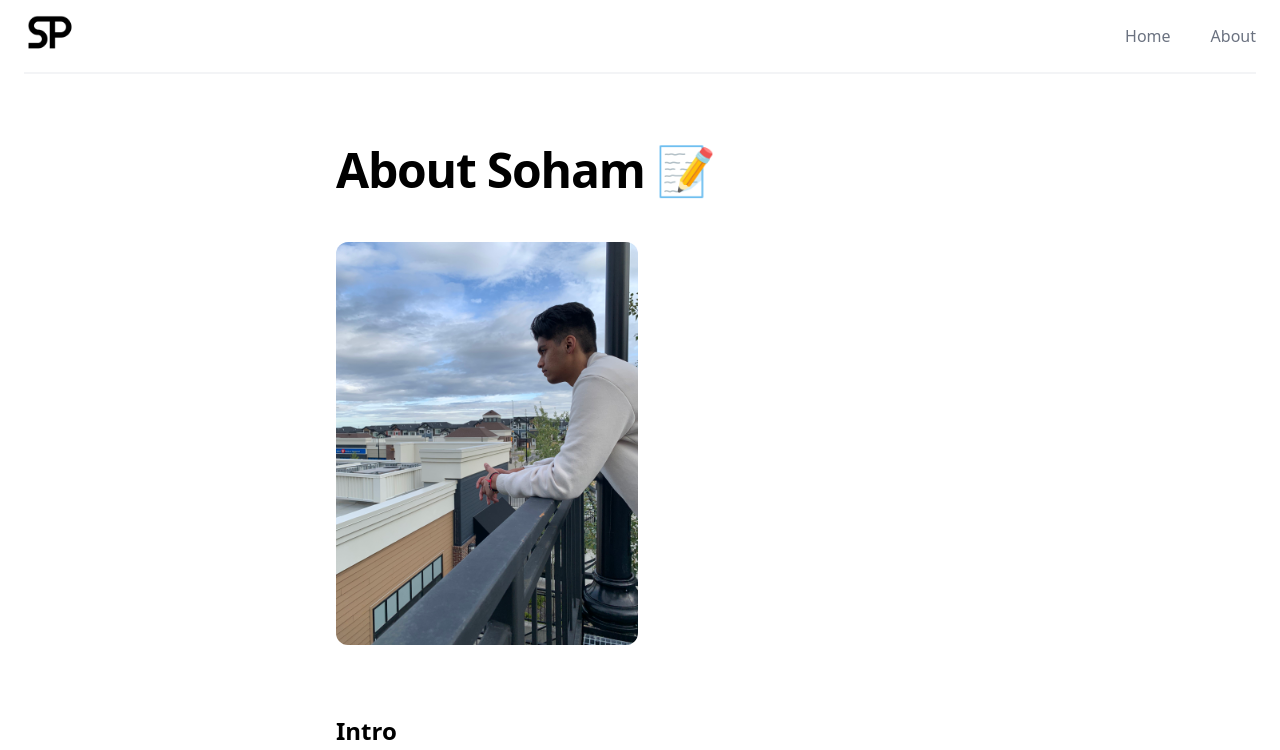
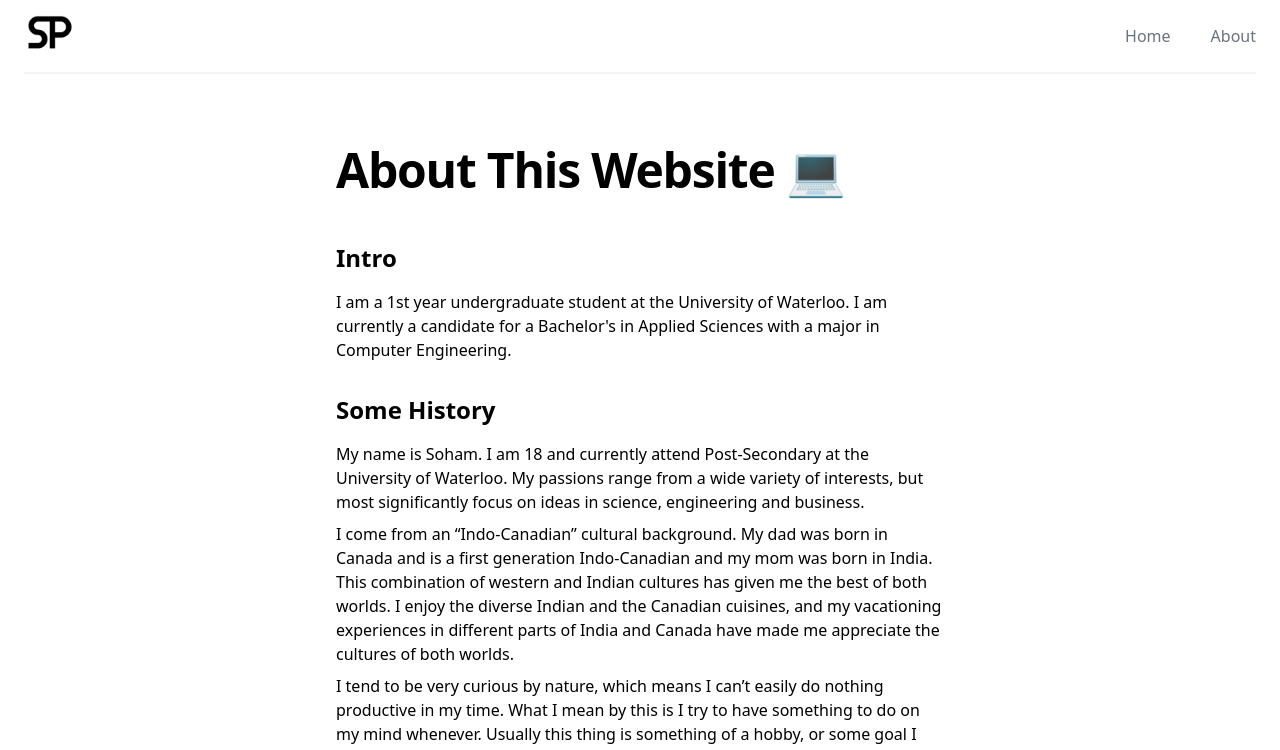
Before and after one commit to SohamP2812/sohamparmar.com, a Next.js app: page /website in a window 1280 px wide. Shown: the top 750 px of the page. Built offline with nearby package versions, Linux system fonts and the light colour scheme.

Commit message:
fix description

```diff
--- a/pages/about.jsx
+++ b/pages/about.jsx
@@ -51,6 +51,7 @@ export default function About() {
               have actually been related to engineering, on the computer side of
               things. For example, I enjoy tinkering with a Raspberry Pi that I
               have. I use this to practice my programming and practical
+              experience.
             </p>
             <p className="mb-2">
               I really love the game of basketball 🏀. Be it watching the NBA,
--- a/pages/website.jsx
+++ b/pages/website.jsx
@@ -5,18 +5,8 @@ export default function Website() {
     <div className="flex min-h-screen flex-col items-center py-2">
       <main className="mx-auto mt-16 flex w-full max-w-2xl flex-col items-start justify-center px-8">
         <h1 className="mb-4 text-5xl font-bold tracking-tight text-black">
-          About Soham 📝
+          About This Website 💻
         </h1>
-        <div className="my-8">
-          <Image
-            alt="Soham Parmar"
-            src="/SohamParmarFull.jpg"
-            width={3024 / 10}
-            height={4032 / 10}
-            className="rounded-xl"
-            priority
-          />
-        </div>
         <div className="mt-8 mb-8 leading-6">
           <div className="mb-6">
             <h2 className="mb-4 text-2xl font-bold">Intro</h2>
```
